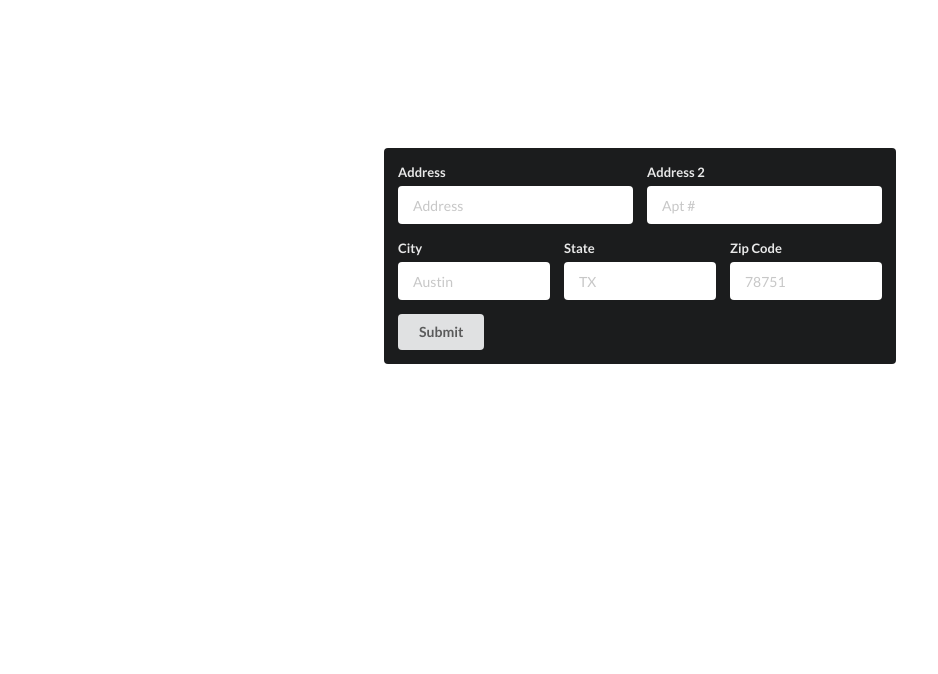
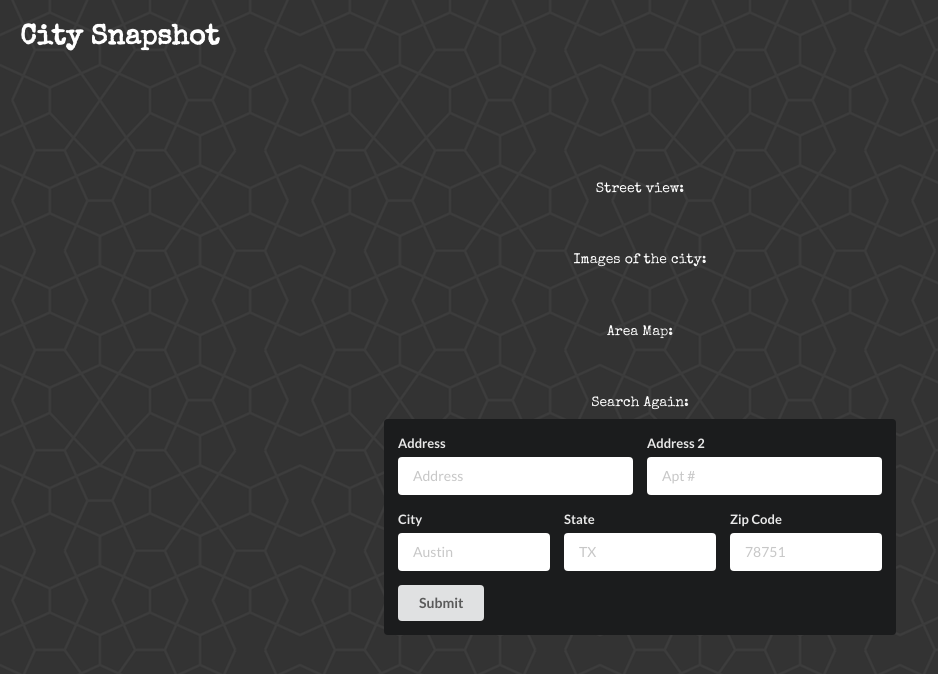
Before and after one commit to lorstevens/atxsnapshot, a plain HTML site: page index.html in a window 1280 px wide. Both pictures are taken after a click on the element "Submit". Shown: the whole page, without its empty margins (0-938 px from the left). Drawn offline with nearby package versions, Linux system fonts and the light colour scheme; some packages are replaced by stand-ins of ours; no server answers.

Commit message:
updated css

```diff
--- a/assets/css/style.css
+++ b/assets/css/style.css
@@ -1,9 +1,21 @@
+
+body{
+    background-image: url("../image/cloudy.png");
+}
+
 .ui.segment{
 	margin-right: 30%;
 	margin-left: 30%;
-	margin-top: 10%;
+	margin-top: 20%;
+
 
 }
+
+.ui.inverted.segment{
+   /* margin-top: 2%;*/
+    margin-bottom: 3%
+}
+
 
 #myVideo {
     position: fixed;
@@ -20,6 +32,7 @@
     color: #f1f1f1;
     /*width: 100%;*/
     padding: 20px;
+    z-index: 1;
 }
 
 .container {
@@ -35,7 +48,7 @@
     padding-bottom: 4%;
     margin: auto;
     width: 50%;
-    padding: 10px;
+   /* padding: 10px;*/
 
 }
 
@@ -47,10 +60,27 @@
     margin-right: auto;
 }
 
+#streetImage{
+    padding-top: 10%
+}
 
 h1{
 	font-family: 'Special Elite', cursive;
 	color: white;
+}
+
+.imageText{
+text-align: center;
+font-family: 'Special Elite', cursive;
+color: white;
+margin-bottom: 1%;
+margin-top: 4%;
+}
+
+#searchAgain{
+/*padding-top: 5%;
+padding-bottom: -5%;*/
+margin-bottom: -250px;
 }
 
 
@@ -61,5 +91,4 @@ box-shadow:  0 0 10px  rgba(0,0,0,0.6);
     -moz-box-shadow: 0 0 10px  rgba(0,0,0,0.6);
     -webkit-box-shadow: 0 0 10px  rgba(0,0,0,0.6);
     -o-box-shadow: 0 0 10px  rgba(0,0,0,0.6);
-
 };
--- a/assets/javascript/app.js
+++ b/assets/javascript/app.js
@@ -1,7 +1,7 @@
 $(document).ready(function()
 {
 
-
+$(".imageText").hide();
 
 	//global variables
 	var cityPlaceId;
@@ -34,6 +34,7 @@ $("#address_submit").click(function()
 {
 
 	event.preventDefault();
+	$(".imageText").show();
 
 
 	userAddress.street1 = $("#address_street1").val().trim().replace(/ /g, "+");
--- a/index.html
+++ b/index.html
@@ -32,9 +32,14 @@
 
 
     <div class="container">
+    	<div class="imageText" id="streetImage">Street view:</div>
     	<div id="streetview_results"></div>
         <div id="map"></div>
+
+        <div class="imageText">Images of the city:</div>
         <div id="pictures"></div>
+
+        <div class="imageText">Area Map:</div>
         <div id="trafficMap"> </div>
 
 </div>
@@ -52,6 +57,7 @@
     </div>
 
 <!--Form-->
+<div class="imageText" id="searchAgain">Search Again:</div>
 <div class="ui inverted segment">
     <div class="ui inverted form">
         <div class="two fields">
```
Also changed, not shown: assets/image/cloudy.png (added). Lines whose indentation alone changed are shown as unchanged.
